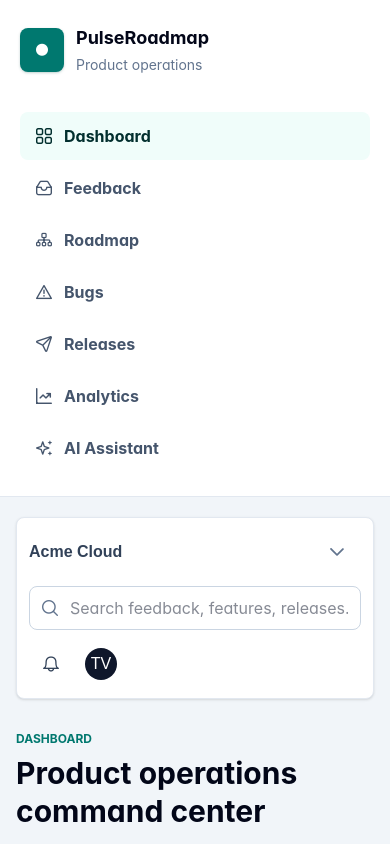
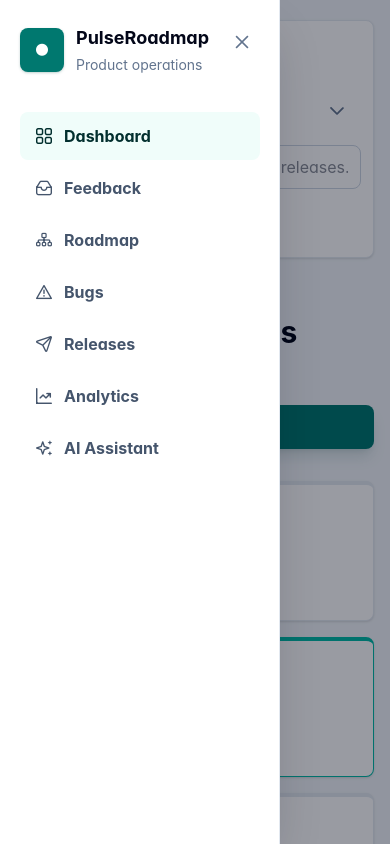
Before and after one commit to VoTrieu/PulseRoadmap, a React (Vite) app in the folder apps/web/: page / in a window 390 px wide. Shown: the top 844 px of the page. Built offline with nearby package versions, Linux system fonts and the light colour scheme; a web font is replaced by a local one.

Commit message:
Hide and show the sidebar

```diff
--- a/apps/web/src/components/layout/AppLayout.tsx
+++ b/apps/web/src/components/layout/AppLayout.tsx
@@ -1,4 +1,5 @@
 import type { ReactNode } from "react";
+import { useState } from "react";
 import { AppFooter } from "./AppFooter";
 import { Header } from "./Header";
 import { Sidebar } from "./Sidebar";
@@ -8,12 +9,26 @@ type AppLayoutProps = {
 };
 
 function AppLayout({ children }: AppLayoutProps) {
+  const [isSidebarOpen, setIsSidebarOpen] = useState(true);
+
+  function closeSidebar() {
+    setIsSidebarOpen(false);
+  }
+
   return (
-    <div className="min-h-screen bg-slate-100 font-sans text-slate-900 lg:grid lg:grid-cols-[280px_1fr]">
-      <Sidebar />
-      <div className="flex min-w-0 flex-col">
+    <div className="min-h-screen bg-slate-100 font-sans text-slate-900 lg:flex">
+      <Sidebar isOpen={isSidebarOpen} onClose={closeSidebar} />
+      {isSidebarOpen ? (
+        <button
+          aria-label="Close navigation"
+          className="fixed inset-0 z-30 bg-slate-950/40 lg:hidden"
+          onClick={closeSidebar}
+          type="button"
+        />
+      ) : null}
+      <div className="flex min-w-0 flex-1 flex-col transition-[margin,width] duration-300 ease-out">
         <main className="mx-auto min-w-0 w-full max-w-420 flex-1 px-4 py-5 sm:px-7">
-          <Header />
+          <Header onMenuClick={() => setIsSidebarOpen((current) => !current)} />
           {children}
         </main>
         <AppFooter />
--- a/apps/web/src/components/layout/Header.tsx
+++ b/apps/web/src/components/layout/Header.tsx
@@ -16,12 +16,25 @@ function workspaceOptionTemplate(option: Workspace) {
   return <span className="block text-sm font-semibold text-slate-700">{option.name}</span>;
 }
 
-export function Header() {
+type HeaderProps = {
+  onMenuClick: () => void;
+};
+
+export function Header({ onMenuClick }: HeaderProps) {
   const [selectedWorkspace, setSelectedWorkspace] = useState(workspaces[0]);
 
   return (
     <header className="flex flex-col gap-3 rounded-lg border border-slate-200 bg-white p-3
       shadow-sm md:flex-row md:items-center">
+      <Button
+        aria-label="Toggle navigation"
+        className="h-11 w-11 text-slate-700 [&_.p-button-icon-left]:m-0"
+        icon="pi pi-bars"
+        onClick={onMenuClick}
+        text
+        rounded
+      />
+
       <Dropdown
         className="min-h-11 w-full rounded-lg border-slate-300 shadow-none md:w-60
         [&_.p-dropdown-label]:flex [&_.p-dropdown-label]:items-center [&_.p-dropdown-label]:py-2.5
--- a/apps/web/src/components/layout/Sidebar.tsx
+++ b/apps/web/src/components/layout/Sidebar.tsx
@@ -10,10 +10,28 @@ const navItems = [
   { label: "AI Assistant", icon: "pi pi-sparkles" }
 ];
 
-function Sidebar() {
+type SidebarProps = {
+  isOpen: boolean;
+  onClose: () => void;
+};
+
+function Sidebar({ isOpen, onClose }: SidebarProps) {
   return (
-    <aside className="border-b border-slate-200 bg-white px-5 py-6 lg:min-h-screen lg:border-b-0 lg:border-r">
-      <div className="mb-9 flex items-center gap-3">
+    <aside
+      className={`fixed inset-y-0 left-0 z-40 w-70 overflow-hidden border-r border-slate-200 bg-white py-6 transition-[transform,width,padding,opacity] duration-300 ease-out lg:static lg:z-auto lg:min-h-screen lg:shrink-0 ${
+        isOpen
+          ? "translate-x-0 px-5 opacity-100 shadow-2xl shadow-slate-950/20 lg:w-70 lg:shadow-none"
+          : "-translate-x-full px-5 opacity-100 lg:w-0 lg:translate-x-0 lg:border-r-0 lg:px-0 lg:opacity-0"
+      }`}
+      aria-hidden={!isOpen}
+    >
+      <div
+        className={`w-60 transition-opacity duration-200 ${
+          isOpen ? "opacity-100 delay-100" : "pointer-events-none opacity-0"
+        }`}
+      >
+        <div className="mb-9 flex items-start justify-between gap-3">
+          <div className="flex items-center gap-3">
             <div className="grid h-11 w-11 place-items-center rounded-lg bg-teal-700 text-white shadow-sm shadow-teal-900/20">
               <i className="pi pi-circle-fill text-xs" />
             </div>
@@ -22,8 +40,17 @@ function Sidebar() {
               <span className="text-sm text-slate-500">Product operations</span>
             </div>
           </div>
+          <Button
+            aria-label="Close navigation"
+            className="h-9 w-9 text-slate-500 [&_.p-button-icon-left]:m-0 lg:hidden"
+            icon="pi pi-times"
+            onClick={onClose}
+            text
+            rounded
+          />
+        </div>
 
-      <nav className="grid gap-1 md:grid-cols-3 lg:grid-cols-1" aria-label="Main navigation">
+        <nav className="grid gap-1" aria-label="Main navigation">
           {navItems.map((item) => (
             <Button
               className={`min-h-12 justify-start gap-3 rounded-lg border-0 px-4 py-3 text-left font-bold shadow-none [&_.p-button-icon-left]:m-0 [&_.p-button-label]:flex-none [&_.p-button-label]:text-base ${
@@ -32,10 +59,12 @@ function Sidebar() {
               icon={item.icon}
               key={item.label}
               label={item.label}
+              onClick={onClose}
               text
             />
           ))}
         </nav>
+      </div>
     </aside>
   );
 }
```
Lines whose indentation alone changed are shown as unchanged.
